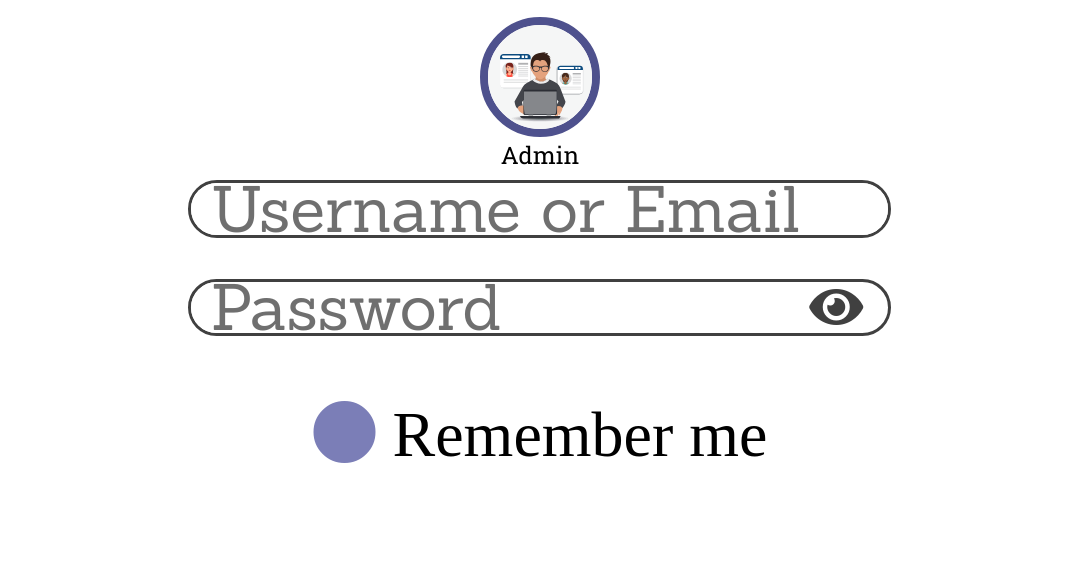
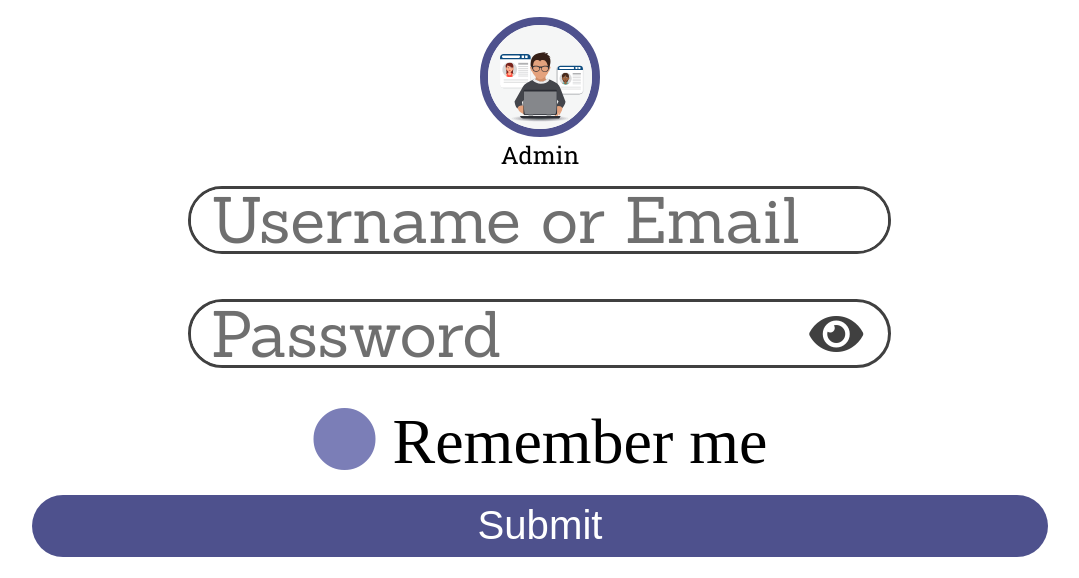
Before and after one commit to Rishika-S-V/college-management-system, a Flask app: page /admin-login in a window 1280 px wide. Shown: the part 283-861 px from the top of the page, without its empty margins (100-1179 px from the left). Before the commit the page ends 746 px from the top, so only its background shows below. Run offline with Flask 2, Linux system fonts and the light colour scheme; parts of the project's set-up code (start-up, migrations or seed data) failed here and were passed over; some web fonts are replaced.

Commit message:
fixed admin-login template login btn missing

```diff
--- a/website/templates/login/admin_login.html.j2
+++ b/website/templates/login/admin_login.html.j2
@@ -56,7 +56,10 @@
                         <input type="checkbox" name="admin-login-form__remember-me-check-box" id="admin-login-form__remember-me-check-box" class="input-chk-box__input-field">
                         <label for="admin-login-form__remember-me-check-box" class="input-chk-box__label">Remember me</label>
                     </div>
-                    <input type="submit
+               <input type="submit" class="btn btn--capsule btn--primary" value="Submit">
+                </div>
+            </form>
+        </main>
 {% endblock content %}
 
 {% block additional_scripts %}
```
